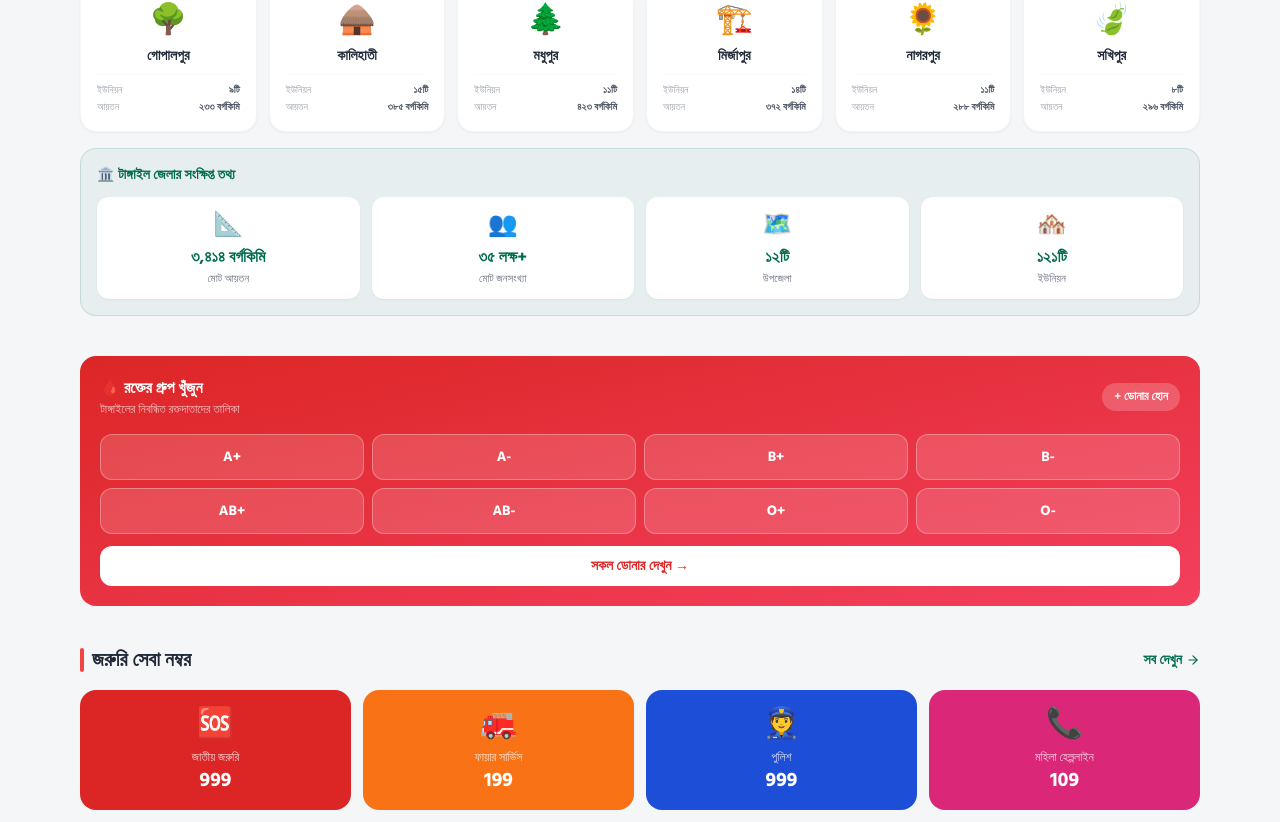
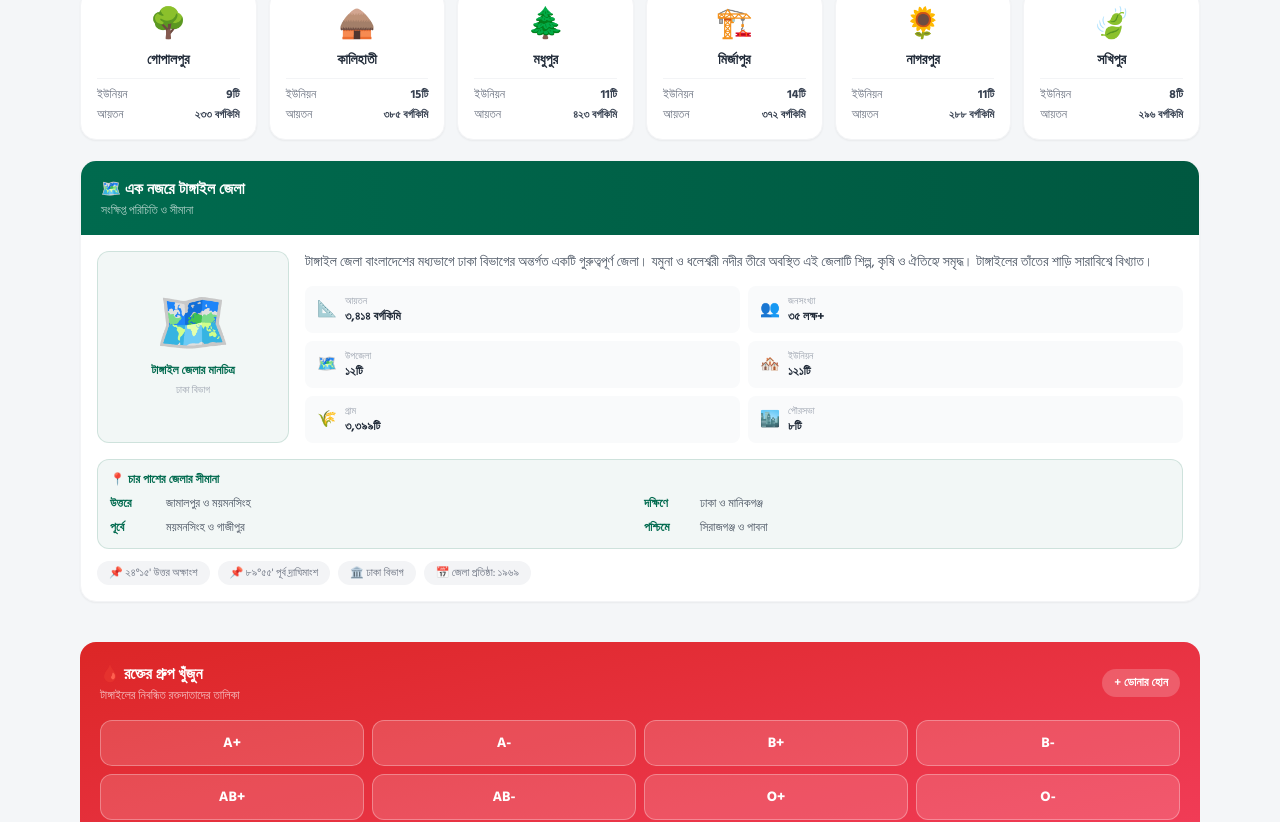
Before and after one commit to monirul1128/tangail-app, a Next.js app in the folder web/: page / in a window 1280 px wide. Shown: the part 2285-3107 px from the top of the page. Built offline with nearby package versions, Linux system fonts and the light colour scheme; no server answers; the database is empty.

Commit message:
fix: remove police card, fix upazila font, expand district info section

```diff
--- a/web/src/app/page.tsx
+++ b/web/src/app/page.tsx
@@ -311,7 +311,7 @@ export default async function HomePage() {
               <span className="w-1 h-6 bg-primary rounded-full inline-block" />
               উপজেলা সমূহ
             </h2>
-            <span className="text-sm text-gray-400 font-medium">{toBanglaNum(12)}টি উপজেলা</span>
+            <span className="text-sm font-bold text-primary bg-primary/10 px-3 py-1 rounded-full">১২টি উপজেলা</span>
           </div>
           <div className="grid grid-cols-2 sm:grid-cols-3 md:grid-cols-4 lg:grid-cols-6 gap-3">
             {upazilas.map((u) => (
@@ -319,38 +319,99 @@ export default async function HomePage() {
                 className="bg-white rounded-2xl p-4 flex flex-col items-center gap-2 shadow-sm border border-gray-100 hover:border-primary hover:shadow-md hover:-translate-y-0.5 transition-all group">
                 <span className="text-3xl group-hover:scale-110 transition-transform">{u.icon}</span>
                 <span className="font-bold text-gray-800 text-sm text-center">{u.name}</span>
-                <div className="w-full pt-2 border-t border-gray-50 space-y-0.5">
-                  <div className="flex items-center justify-between text-[10px] text-gray-400">
+                <div className="w-full pt-2 border-t border-gray-100 space-y-1">
+                  <div className="flex items-center justify-between text-xs text-gray-500">
                     <span>ইউনিয়ন</span>
-                    <span className="font-semibold text-gray-600">{toBanglaNum(u.unions)}টি</span>
+                    <span className="font-bold text-gray-700 text-xs">{u.unions}টি</span>
                   </div>
-                  <div className="flex items-center justify-between text-[10px] text-gray-400">
+                  <div className="flex items-center justify-between text-xs text-gray-500">
                     <span>আয়তন</span>
-                    <span className="font-semibold text-gray-600">{u.area}</span>
+                    <span className="font-bold text-gray-700 text-[11px]">{u.area}</span>
                   </div>
                 </div>
               </Link>
             ))}
           </div>
 
-          {/* Tangail district info strip */}
-          <div className="mt-4 bg-primary/5 border border-primary/15 rounded-2xl p-4">
-            <h3 className="font-bold text-primary text-sm mb-3 flex items-center gap-2">
-              🏛️ টাঙ্গাইল জেলার সংক্ষিপ্ত তথ্য
-            </h3>
-            <div className="grid grid-cols-2 sm:grid-cols-4 gap-3">
-              {[
-                { label: "মোট আয়তন",     value: "৩,৪১৪ বর্গকিমি", icon: "📐" },
-                { label: "মোট জনসংখ্যা",  value: "৩৫ লক্ষ+",       icon: "👥" },
-                { label: "উপজেলা",        value: "১২টি",            icon: "🗺️" },
-                { label: "ইউনিয়ন",        value: "১২১টি",           icon: "🏘️" },
-              ].map((stat) => (
-                <div key={stat.label} className="bg-white rounded-xl p-3 text-center shadow-sm">
-                  <div className="text-2xl mb-1">{stat.icon}</div>
-                  <div className="font-black text-primary text-base">{stat.value}</div>
-                  <div className="text-[11px] text-gray-500 mt-0.5">{stat.label}</div>
+          {/* Tangail district full info */}
+          <div className="mt-5 bg-white border border-gray-100 rounded-2xl shadow-sm overflow-hidden">
+            {/* Header */}
+            <div className="bg-gradient-to-r from-primary to-primary-600 px-5 py-4">
+              <h3 className="font-black text-white text-base flex items-center gap-2">
+                🗺️ এক নজরে টাঙ্গাইল জেলা
+              </h3>
+              <p className="text-white/70 text-xs mt-0.5">সংক্ষিপ্ত পরিচিতি ও সীমানা</p>
+            </div>
+
+            <div className="p-4">
+              {/* Map placeholder + description */}
+              <div className="flex flex-col md:flex-row gap-4 mb-4">
+                {/* Map */}
+                <div className="md:w-48 flex-shrink-0">
+                  <div className="bg-primary/5 border border-primary/15 rounded-xl aspect-square flex items-center justify-center">
+                    <div className="text-center">
+                      <div className="text-6xl mb-2">🗺️</div>
+                      <p className="text-xs text-primary font-semibold">টাঙ্গাইল জেলার মানচিত্র</p>
+                      <p className="text-[10px] text-gray-400 mt-1">ঢাকা বিভাগ</p>
+                    </div>
+                  </div>
                 </div>
-              ))}
+
+                {/* Description */}
+                <div className="flex-1">
+                  <p className="text-sm text-gray-600 leading-relaxed mb-3">
+                    টাঙ্গাইল জেলা বাংলাদেশের মধ্যভাগে ঢাকা বিভাগের অন্তর্গত একটি গুরুত্বপূর্ণ জেলা।
+                    যমুনা ও ধলেশ্বরী নদীর তীরে অবস্থিত এই জেলাটি শিল্প, কৃষি ও ঐতিহ্যে সমৃদ্ধ।
+                    টাঙ্গাইলের তাঁতের শাড়ি সারাবিশ্বে বিখ্যাত।
+                  </p>
+
+                  {/* Quick stats grid */}
+                  <div className="grid grid-cols-2 gap-2">
+                    {[
+                      { label: "আয়তন",         value: "৩,৪১৪ বর্গকিমি", icon: "📐" },
+                      { label: "জনসংখ্যা",      value: "৩৫ লক্ষ+",       icon: "👥" },
+                      { label: "উপজেলা",        value: "১২টি",            icon: "🗺️" },
+                      { label: "ইউনিয়ন",        value: "১২১টি",           icon: "🏘️" },
+                      { label: "গ্রাম",          value: "৩,৩৯৯টি",        icon: "🌾" },
+                      { label: "পৌরসভা",        value: "৮টি",             icon: "🏙️" },
+                    ].map((s) => (
+                      <div key={s.label} className="flex items-center gap-2 bg-gray-50 rounded-lg px-3 py-2">
+                        <span className="text-base">{s.icon}</span>
+                        <div>
+                          <div className="text-[10px] text-gray-400">{s.label}</div>
+                          <div className="font-bold text-gray-800 text-xs">{s.value}</div>
+                        </div>
+                      </div>
+                    ))}
+                  </div>
+                </div>
+              </div>
+
+              {/* Boundaries */}
+              <div className="bg-primary/5 border border-primary/15 rounded-xl p-3">
+                <p className="text-xs font-bold text-primary mb-2">📍 চার পাশের জেলার সীমানা</p>
+                <div className="grid grid-cols-2 gap-2">
+                  {[
+                    { dir: "উত্তরে",  districts: "জামালপুর ও ময়মনসিংহ" },
+                    { dir: "দক্ষিণে", districts: "ঢাকা ও মানিকগঞ্জ" },
+                    { dir: "পূর্বে",  districts: "ময়মনসিংহ ও গাজীপুর" },
+                    { dir: "পশ্চিমে", districts: "সিরাজগঞ্জ ও পাবনা" },
+                  ].map((b) => (
+                    <div key={b.dir} className="flex items-start gap-2">
+                      <span className="text-primary font-bold text-xs w-12 flex-shrink-0">{b.dir}</span>
+                      <span className="text-xs text-gray-600">{b.districts}</span>
+                    </div>
+                  ))}
+                </div>
+              </div>
+
+              {/* Coordinates & admin */}
+              <div className="mt-3 flex flex-wrap gap-2 text-[11px] text-gray-500">
+                <span className="bg-gray-100 rounded-full px-3 py-1">📌 ২৪°১৫' উত্তর অক্ষাংশ</span>
+                <span className="bg-gray-100 rounded-full px-3 py-1">📌 ৮৯°৫৫' পূর্ব দ্রাঘিমাংশ</span>
+                <span className="bg-gray-100 rounded-full px-3 py-1">🏛️ ঢাকা বিভাগ</span>
+                <span className="bg-gray-100 rounded-full px-3 py-1">📅 জেলা প্রতিষ্ঠা: ১৯৬৯</span>
+              </div>
             </div>
           </div>
         </section>
@@ -398,11 +459,10 @@ export default async function HomePage() {
               সব দেখুন <ArrowRight size={14} />
             </Link>
           </div>
-          <div className="grid grid-cols-2 sm:grid-cols-4 gap-3">
+          <div className="grid grid-cols-2 sm:grid-cols-3 gap-3">
             {[
               { label: "জাতীয় জরুরি",    number: "999", bg: "bg-red-600",    emoji: "🆘" },
               { label: "ফায়ার সার্ভিস",   number: "199", bg: "bg-orange-500", emoji: "🚒" },
-              { label: "পুলিশ",           number: "999", bg: "bg-blue-700",   emoji: "👮" },
               { label: "মহিলা হেল্পলাইন", number: "109", bg: "bg-pink-600",   emoji: "📞" },
             ].map((e) => (
               <a key={e.label} href={`tel:${e.number}`}
```
